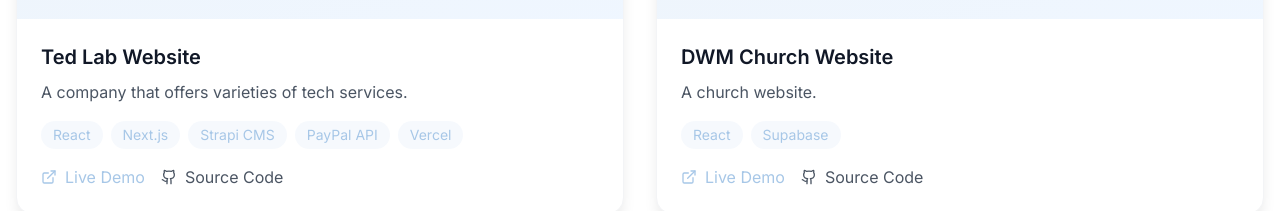
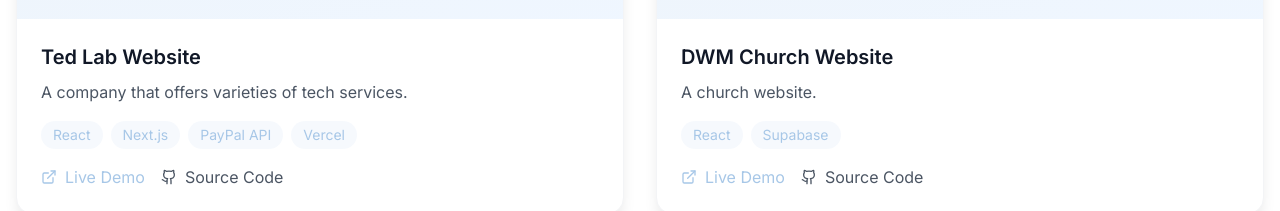
Before and after one commit to MichaelTolulope/my-portfolio-website, a React (Vite) app: page / in a window 1280 px wide. Shown: the part 3740-3951 px from the top of the page. Built offline with nearby package versions, Linux system fonts and the light colour scheme.

Commit message:
updated dwm

```diff
--- a/src/components/Sections/Projects.tsx
+++ b/src/components/Sections/Projects.tsx
@@ -90,7 +90,7 @@
       title: "Ted Lab Website",
       description: "A company that offers varieties of tech services.",
       image: tedlab,
-      technologies: ["React", "Next.js", "Strapi CMS", "PayPal API", "Vercel"],
+      technologies: ["React", "Next.js", "PayPal API", "Vercel"],
       githubUrl: "https://github.com/MichaelTolulope",
       liveUrl: "#",
       category: "frontend"
```
